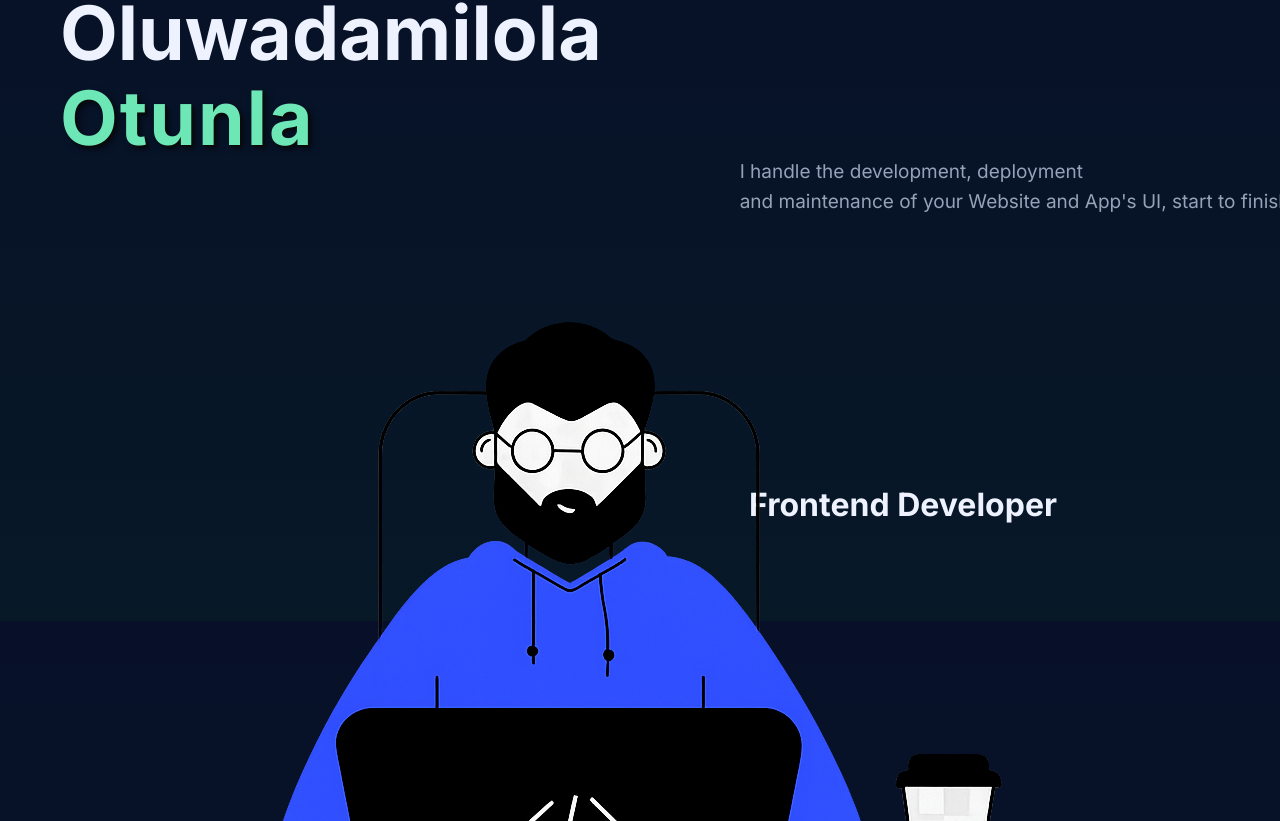
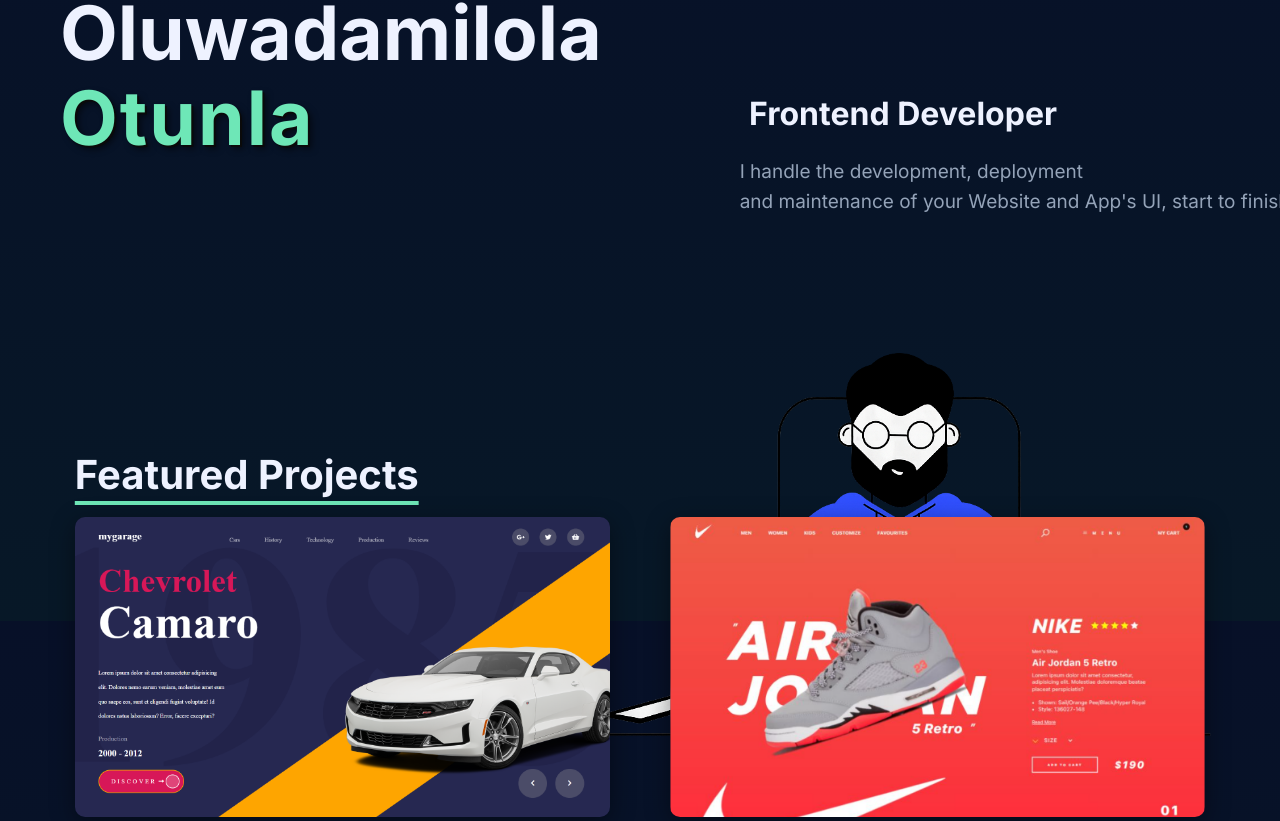
Before and after one commit to SoftWare00750/_portfolio, a React (Create React App) app in the folder portfolio/: page / in a window 1280 px wide. Shown: the part 179-1000 px from the top of the page. Built offline with nearby package versions, Linux system fonts and the light colour scheme.

Commit message:
commit 10

```diff
--- a/portfolio/src/App.css
+++ b/portfolio/src/App.css
@@ -218,7 +218,7 @@
 
 /* FIXED: Hero image now positioned right below hero-sub-right2 */
 .hero-image {
-  position: static;
+  position: absolute;
   right: 0;
   top: 165%;  /* Moved higher - was 330% */
   transform: translateY(-50%);
@@ -371,7 +371,7 @@ margin-bottom: 30px;
 
 /* Section spacing */
 #projects {
-  padding: 2px 0;
+  padding: 15px 0;
   margin-top: -355px;
   margin-bottom: 10px;
 }
```
